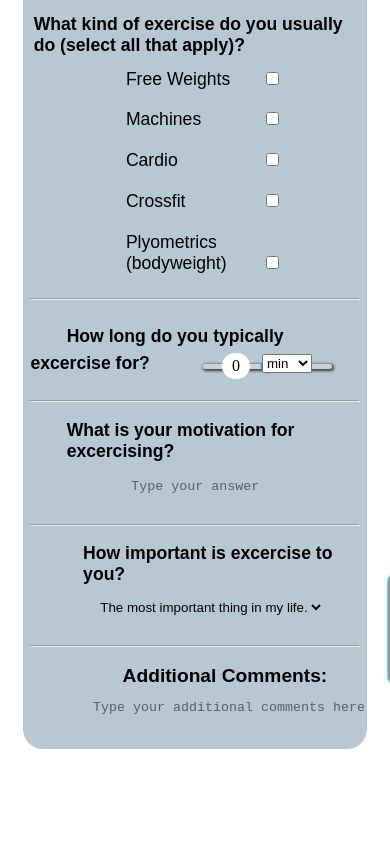
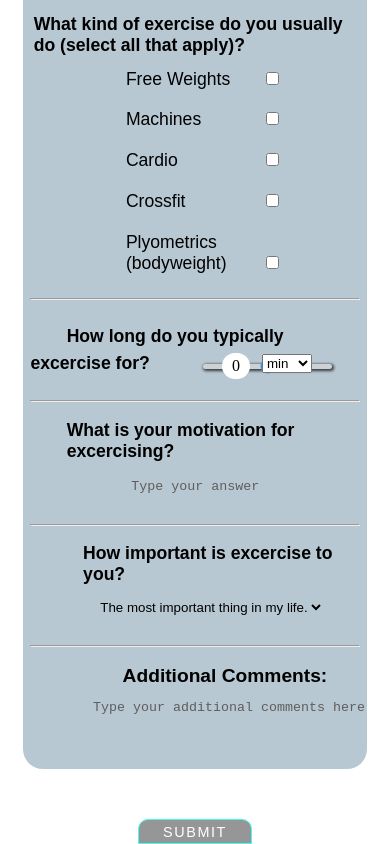
Before and after one commit to AkaraTawng/survey-form, a plain HTML site: page index.html in a window 390 px wide. Shown: the part 1810-2654 px from the top of the page. Before the commit the page ends 2601 px from the top, so only its background shows below. Drawn offline with Linux system fonts and the light colour scheme; a web font is replaced by a local one.

Commit message:
add margin top to submit button @480

```diff
--- a/style.css
+++ b/style.css
@@ -863,60 +863,12 @@ margin-left: 15%;
 
 /* Submit Button */
 #bttn-holder{
-    margin-top: 4%;
-    text-align: center;
-    margin-bottom: -15%;
+    margin-top: 20%;
+    margin-bottom: -25%;
 }
 
 #submit{
     padding:0.2rem 1.5rem;
-    font-family: 'Padauk', sans-serif;
-    text-transform: uppercase;
-    letter-spacing: 0.1rem;
-    font-size: 0.9rem;
-    border-radius: 10px 10px 0 0;
-    transform: rotate(270deg);
-    position: relative;
-    left: 62%;
-    bottom: 150px;
-    border: 0.1rem solid #42fbf2;
-    transition: ease-out 0.3s;
-    background: rgba(80, 80, 80, 0.6);
-    color: white;
-    z-index: 1;
-}
-
-#submit:hover{
-    cursor: pointer;
-    color: white;
-    font-weight: 700;
-    letter-spacing: 0.3rem;
-    overflow: hidden;
-}
-
-#submit:before{
-    transition: 0.5s all ease;
-    position: absolute;
-    top:0;
-    left: 50%;
-    right: 50%;
     bottom: 0;
-    opacity: 0;
-    content: "";
-    background-color: rgba(60, 251, 242, 0.6);
-}
-
-#submit:hover:before{
-    transition: 0.5s all ease;
-    left: 0;
-    right: 0;
-    opacity: 1;
-    z-index: -1;
-}
-
-#submit:active{
-    color: black;
-    font-weight: 600;
-    transition: ease 0.1s;
 }
 }
```
